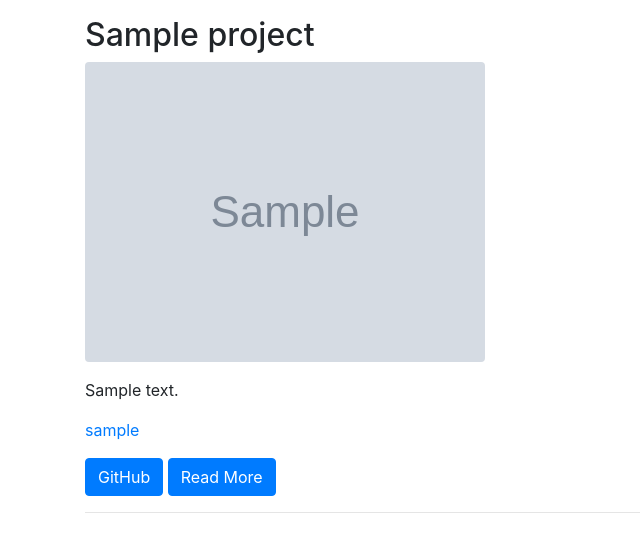
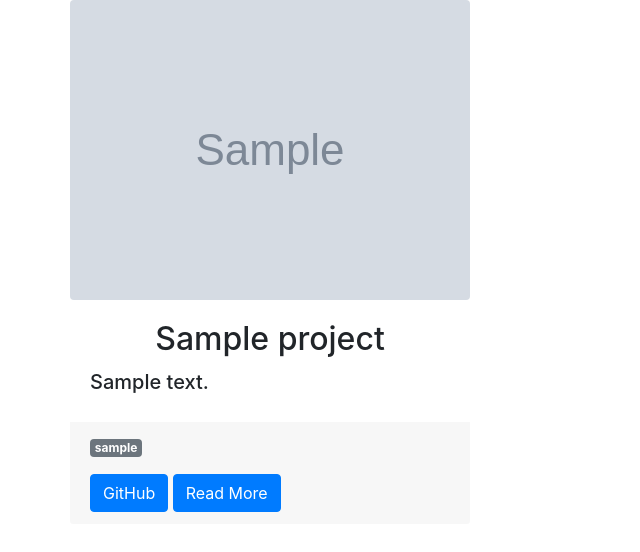
Before and after one commit to jdavv/jeanlucdavern_portfolio, a Django app: page / in a window 1280 px wide. Shown: the part 56-608 px from the top of the page, without its empty margins (0-640 px from the left). Run offline with Django 3.2, Linux system fonts and the light colour scheme; tables that the repository leaves empty hold one stand-in row (values such as "Sample post"); grey boxes marked "Sample" are stand-in pictures; parts of the project's set-up code (start-up, migrations or seed data) failed here and were passed over; some libraries are stand-ins or nearby versions.

Commit message:
Change html for list_view, seperating the home view list from the project list

```diff
--- a/jeanlucdavern_portfolio/templates/base.html
+++ b/jeanlucdavern_portfolio/templates/base.html
@@ -20,9 +20,6 @@
     <!-- Your stuff: Third-party CSS libraries go here -->
 
     <!-- This file stores project-specific CSS -->
-
-
-
     {% endblock %}
   </head>
   <body>
@@ -70,7 +67,7 @@
         </div>
       </nav>
     </div>
-    <div class="container">
+		<div class="container">
       {% if messages %}
           {% for message in messages %}
               <div class="alert {% if message.tags %}alert-{{ message.tags }}{% endif %}">{{ message }}</div>
--- a/jeanlucdavern_portfolio/templates/projects/project_list.html
+++ b/jeanlucdavern_portfolio/templates/projects/project_list.html
@@ -2,43 +2,57 @@
 {% load static i18n %}
 {% block content %}
 
+<!--META DESCRIPTION -->
+
 {% if meta.description != None %}
-
-			<div class="mt-4 mb-4">
-				<h1>{{ meta.description }}</h1>
+	<div class="row">
+		<div class="col">
+			<h1 class="my-5">{{ meta.description }}</h1>
+		</div>
 	</div>
 {% else %}
 {% endif %}
+
+
+<!-- CARD AREA -->
+<div class="row">
+<div class="card-deck">
+
 {% for project in project_list %}
 
-		<div class="contianer-fluid mt-3">
-		<div class="mt-3">
-			<h2>{{ project.title }}</h2>
+<div class="card border-0">
+	<img src="{{ project.image.url }}" class="card-img-top rounded" alt="An image of {{ project.title }}.">
+
+
+	<div class="card-body">
+
+		<div class="card-title">
+			<h2 class="text-center">{{ project.title }}</h2>
 		</div>
 
-			<div>
-				<img src="{{ project.image.url }}" class="img-fluid rounded" alt="An image of {{ project.title }}.">
+		<div class="card-text">
+			<h5>{{ project.description }}</h5>
 		</div>
 
-		<div class="mt-3">
-    <p>{{ project.description }}</p>
-		</div>
+	</div><!--END CARD BODY -->
 
-		<div>
+
+	<div class="card-footer border-0">
+
+	<!--KEYWORD TAGS -->
 		<ul class="list-inline">
 			{% for keyword in project.keywords.all %}
-			<li class="list-inline-item"><a href="{{ keyword.get_absolute_url }}">{{ keyword }}</a></li>
+				<li class="list-inline-item">
+					<a href="{{ keyword.get_absolute_url }}" class="badge badge-secondary">{{ keyword }}</a>
+				</li>
 			{% endfor %}
 		</ul>
-		</div>
 
-		<div>
 		<a href="{{ project.repo }}" class="btn btn-primary">GitHub</a>
 		<a href="{{ project.get_absolute_url }}" class="btn btn-primary">Read More</a>
 	</div>
-
-		<hr>
-
-		</div>
+</div><!-- END CARD -->
 {% endfor %}
+<!-- END CARD AREA -->
+</div><!-- END ROW -->
 {% endblock content %}
```
Lines whose indentation alone changed are shown as unchanged.
